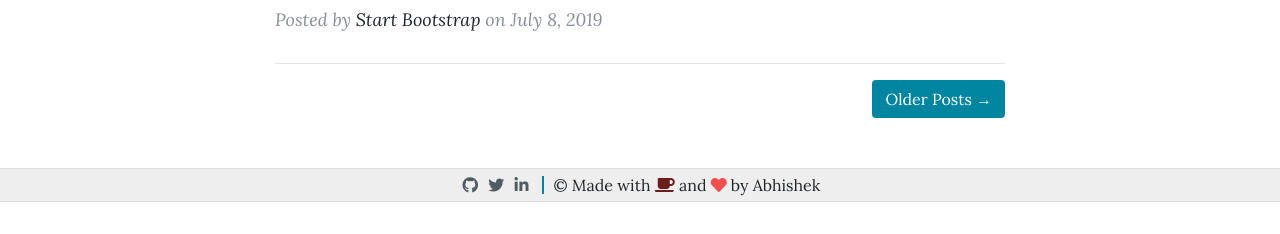
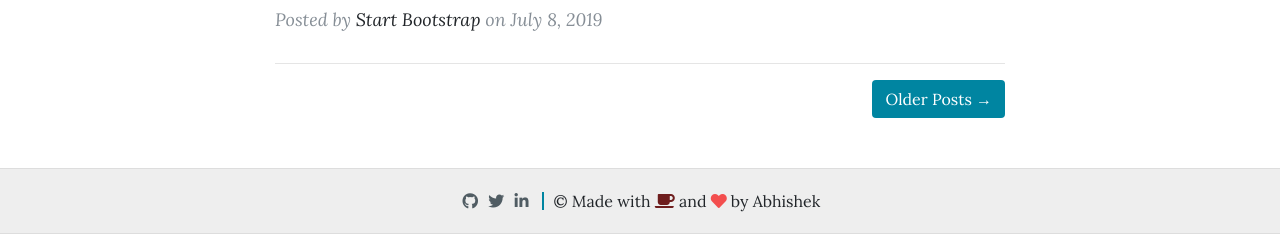
Before and after one commit to a7vicky/myblog, a Flask app: page / in a window 1280 px wide. Shown: the part 1411-1645 px from the top of the page. Before the commit the page ends 1613 px from the top, so only its background shows below. Run offline with Flask 2, Linux system fonts and the light colour scheme; some libraries are stand-ins or nearby versions.

Commit message:
merge conflicts resolved

```diff
--- a/pyblog/static/css/footer.css
+++ b/pyblog/static/css/footer.css
@@ -6,8 +6,7 @@
   display: flex;
   justify-content: center;
   align-items: center;
-  padding-left: 2em;
-  padding-right: 2em;
+  padding: 1em;
   font-size: 16px;
 }
 .wrapper-footer a {
```
